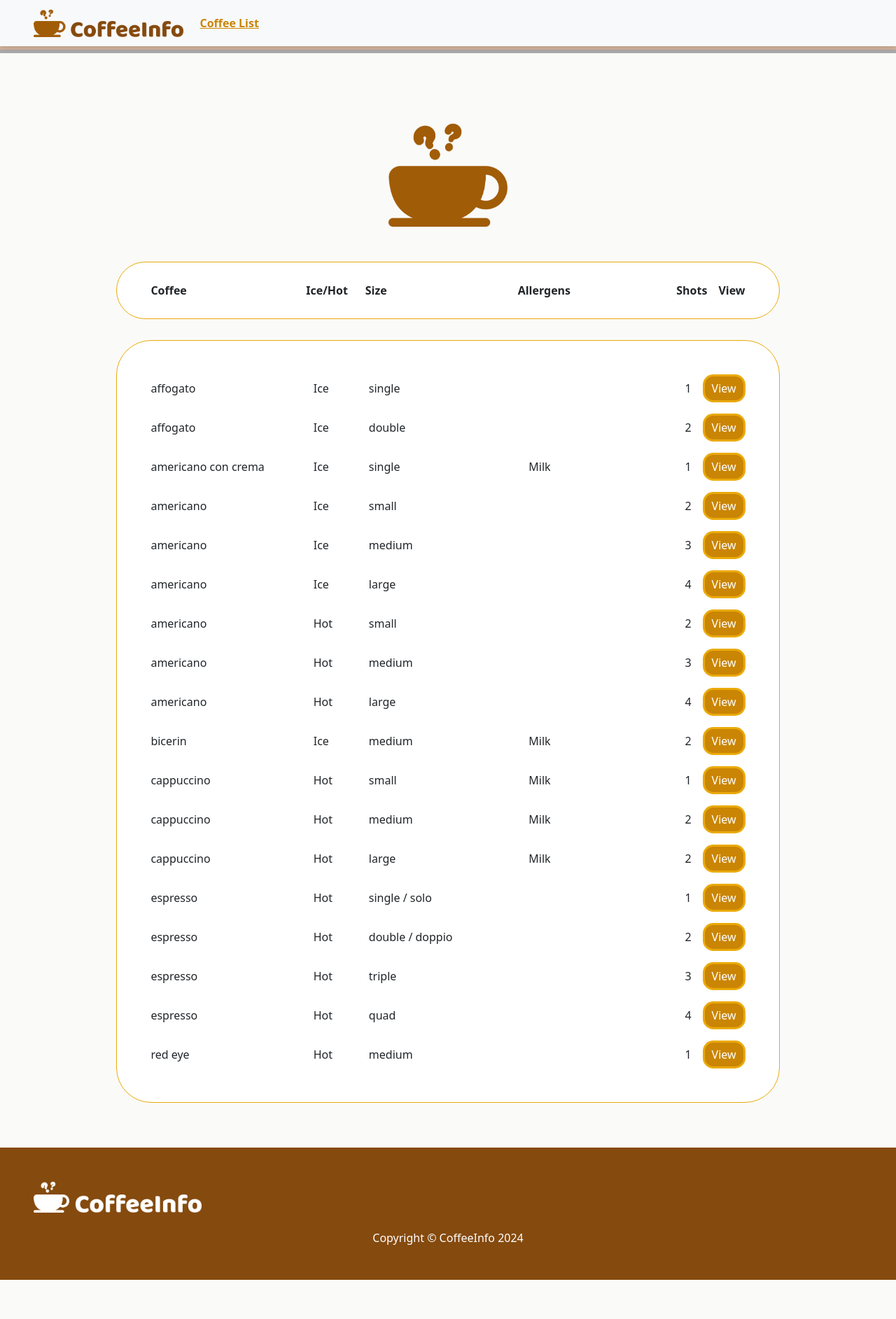
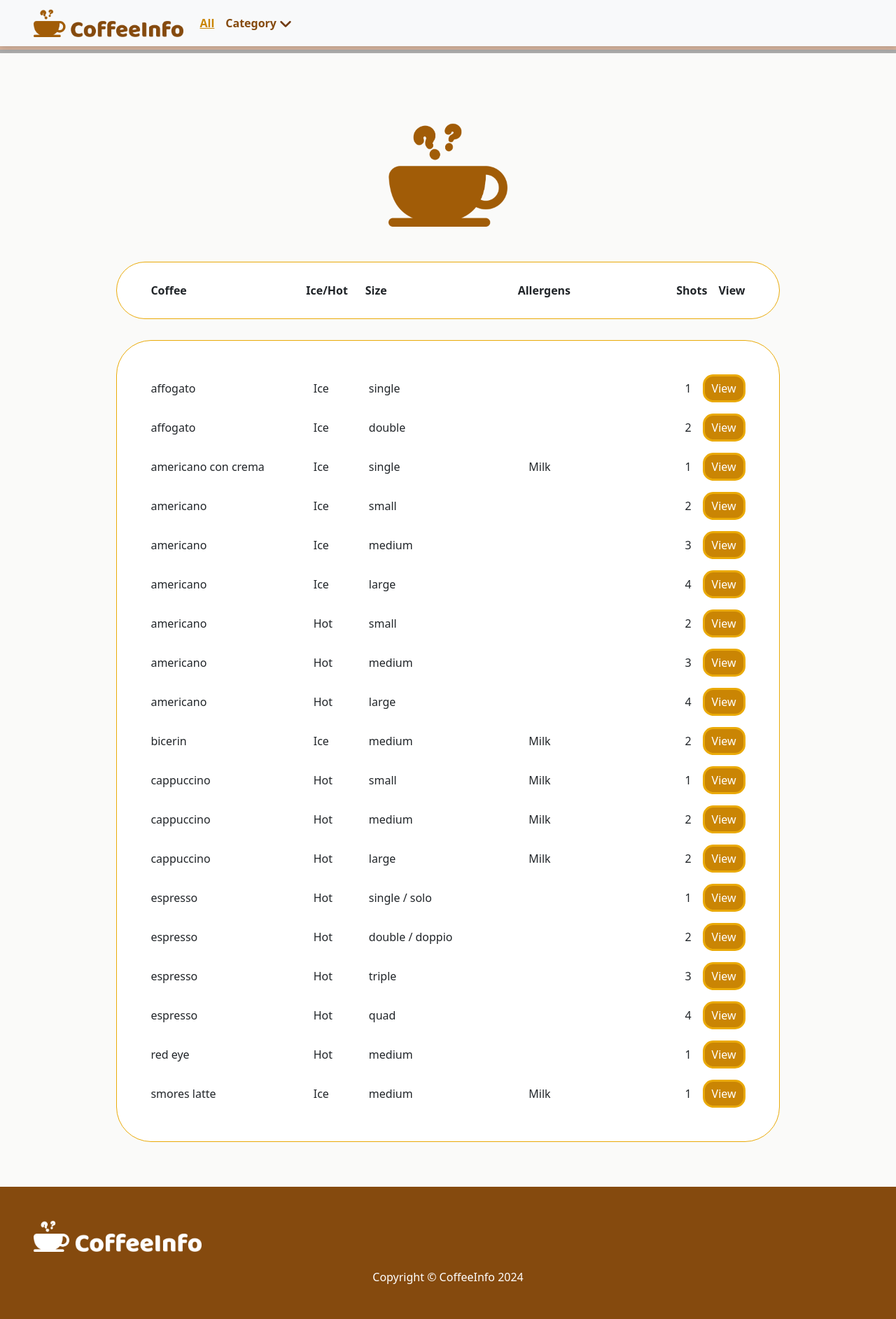
Before and after one commit to yena-elitedigital/yena-elitedigital.github.io, a Jekyll site: the page built from personal-page/index.html, in a window 1280 px wide. Shown: the whole page at 70% size. Built offline with Jekyll 4.4.1, drawn with Linux system fonts in a browser that asks for light colours; nearby versions of some CDN libraries; before the commit the page ends 1829 px from its top, so only the background shows below that.

Commit message:
added category

```diff
--- /dev/null
+++ b/personal-page/_data/categories.yml
@@ -0,0 +1,3 @@
+- name: Latte
+  parent: category
+  link: /category/latte/
--- a/personal-page/_data/navigation.yml
+++ b/personal-page/_data/navigation.yml
@@ -1,2 +1,5 @@
-- name: Coffee List
+- name: All
   link: /
+- name: Category
+  link: /category/
+  is_parent: true
--- a/personal-page/_includes/navigation.html
+++ b/personal-page/_includes/navigation.html
@@ -1,3 +1,5 @@
+<link rel="stylesheet" href='{{ "/assets/css/navigation.css" | relative_url }}'>
+
 <nav class="navbar navbar-expand-md navbar-light bg-light">
   <a href='{{ "/" | relative_url }}' class="navbar-brand"><img src='{{ "/assets/logo-yellow.png" | relative_url }}' /></a>
   <button class="navbar-toggler" type="button" data-toggle="collapse" data-target="#navbarSupportedContent" aria-controls="navbarSupportedContent" aria-expanded="false" aria-label="Toggle navigation">
@@ -7,9 +9,34 @@
     <ul class="navbar-nav mr-auto">
       {% for item in site.data.navigation %}
         <li class="nav-item active">
-          <a href='{{ item.link | relative_url }}' class="nav-link {% if page.url == item.link %}active{% endif %}">{{ item.name }}</a>
+          {% if item.is_parent %}
+            {% assign name = item.name | replace: " ", "-" %}
+            <div class="nav-link nav-parent" onmouseover="showSubmenu('{{ name }}')">
+              {{ item.name }}
+              <img src='{{ "/assets/menu-arrow.svg" | relative_url }}' />
+            </div>
+            <div id="{{ name }}-submenu" class="nav-children hidden" onmouseover="showSubmenu('{{ name }}')" onmouseout="hideSubmenu('{{ name }}')">
+              {% for category in site.data.categories %}
+                <a href='{{ category.link | relative_url }}' class="nav-link {% if page.url == category.link %}active{% endif %}">{{ category.name }}</a>
+              {% endfor %}
+            </div>
+          {% else %}
+            <a href='{{ item.link | relative_url }}' class="nav-link {% if page.url == item.link %}active{% endif %}">{{ item.name }}</a>
+          {% endif %}
         </li>
       {% endfor %}
     </ul>
   </div>
 </nav>
+
+<script>
+  const showSubmenu = (name) => {
+    const submenu = document.getElementById(`${name}-submenu`);
+    submenu.classList.remove("hidden");
+  };
+
+  const hideSubmenu = (name) => {
+    const submenu = document.getElementById(`${name}-submenu`);
+    submenu.classList.add("hidden");
+  };
+</script>
--- a/personal-page/assets/css/main.scss
+++ b/personal-page/assets/css/main.scss
@@ -30,39 +30,6 @@
 
 button {
   user-select: none;
-}
-
-nav {
-  padding: 0 3rem;
-  background: $base-white !important;
-  box-shadow: 0px 1px 10px 0 rgba(0, 0, 0, 0.2);
-
-  @media screen and (max-width: $low-max-width) {
-    padding: 0 2rem;
-  }
-
-  img {
-    height: 40px;
-
-    @media screen and (max-width: $low-max-width) {
-      content: url("../logo-yellow-icon.png");
-    }
-  }
-
-  .nav-link {
-    color: $brand-800 !important;
-    font-size: $fs-text-md !important;
-    font-weight: 600 !important;
-
-    &.active {
-      color: $brand-600 !important;
-      text-decoration: underline;
-    }
-
-    &:hover {
-      color: $brand-600 !important;
-    }
-  }
 }
 
 section {
--- /dev/null
+++ b/personal-page/assets/css/navigation.scss
@@ -0,0 +1,64 @@
+---
+---
+
+@import "_colors";
+@import "_fonts";
+@import "_screen";
+
+nav {
+  padding: 0 3rem;
+  background: $base-white !important;
+  box-shadow: 0px 1px 10px 0 rgba(0, 0, 0, 0.2);
+
+  @media screen and (max-width: $low-max-width) {
+    padding: 0 2rem;
+  }
+
+  img {
+    height: 40px;
+
+    @media screen and (max-width: $low-max-width) {
+      content: url("../logo-yellow-icon.png");
+    }
+  }
+
+  .nav {
+    &-item {
+      position: relative;
+
+      .nav-parent {
+        cursor: pointer;
+
+        img {
+          height: 20px;
+        }
+      }
+
+      .nav-children {
+        position: absolute;
+        top: 52px;
+        display: flex;
+        flex-direction: column;
+        justify-content: flex-start;
+        border: 1px solid $brand-500;
+        width: 100%;
+        background-color: $base-white;
+      }
+    }
+
+    &-link {
+      color: $brand-800 !important;
+      font-size: $fs-text-md !important;
+      font-weight: 600 !important;
+
+      &.active {
+        color: $brand-600 !important;
+        text-decoration: underline;
+      }
+
+      &:hover {
+        color: $brand-600 !important;
+      }
+    }
+  }
+}
--- /dev/null
+++ b/personal-page/category.html
@@ -0,0 +1,5 @@
+---
+layout: default
+title: Category
+permalink: /category/
+---
```
Also changed, not shown: personal-page/_coffee/smores-latte.md (added, +40 -0 lines), personal-page/latte.html (added, +43 -0 lines), personal-page/assets/menu-arrow.svg (added), 1 other file.
